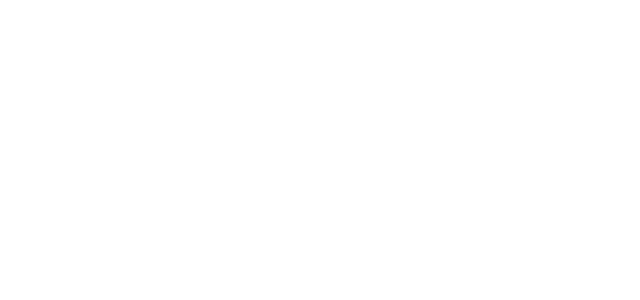
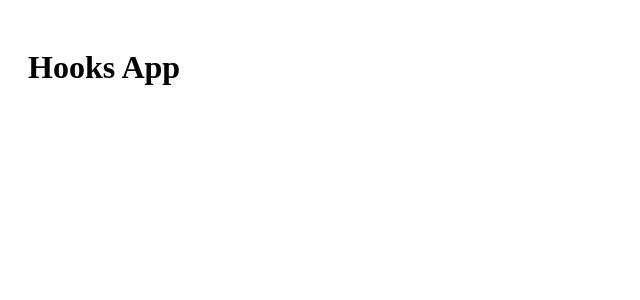
Before and after one commit to CamiloLopez15/react-course, a React (Vite) app in the folder 05-basics-hooks/: page / in a window 1280 px wide. Shown: the top 300 px of the page, without its empty margins (0-640 px from the left). Built offline with nearby package versions, Linux system fonts and the light colour scheme.

Commit message:
feat: added section 05

```diff
--- /dev/null
+++ b/05-basics-hooks/src/HooksApp.tsx
@@ -0,0 +1,5 @@
+function HooksApp() {
+    return <h1>Hooks App</h1>;
+}
+
+export default HooksApp;
--- a/05-basics-hooks/src/main.tsx
+++ b/05-basics-hooks/src/main.tsx
@@ -1,5 +1,10 @@
 import { StrictMode } from "react";
 import { createRoot } from "react-dom/client";
+import HooksApp from "./HooksApp";
 import "./index.css";
 
-createRoot(document.getElementById("root")!).render(<StrictMode></StrictMode>);
+createRoot(document.getElementById("root")!).render(
+    <StrictMode>
+        <HooksApp />
+    </StrictMode>
+);
```
